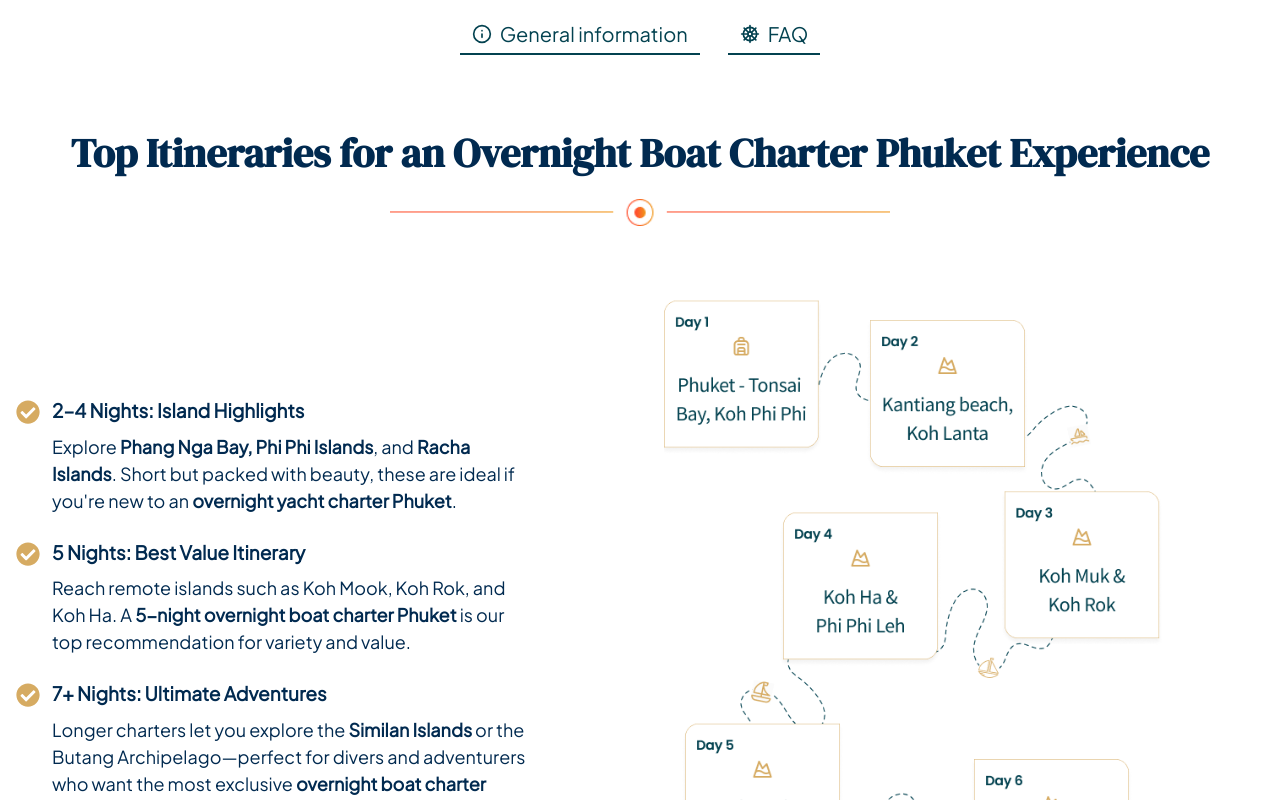
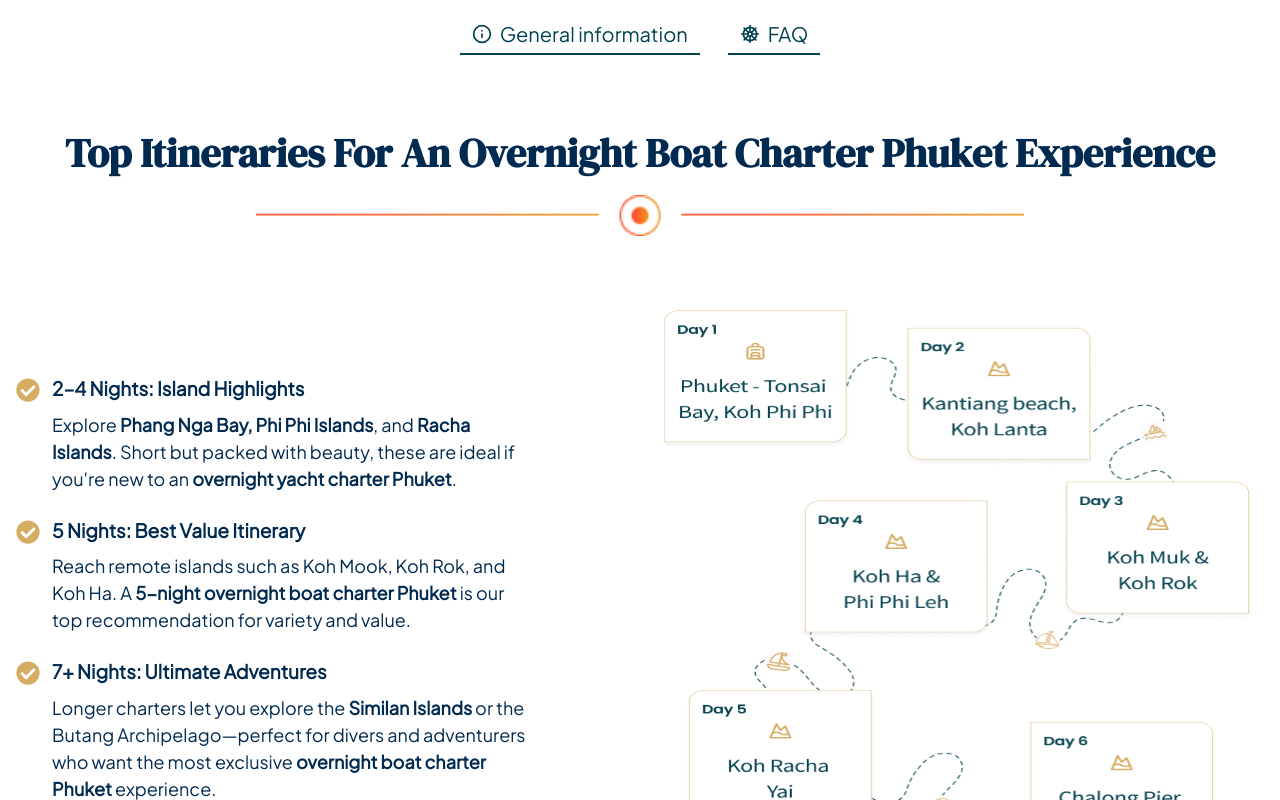
Before and after one commit to faraway-yachting/Faraway-Website, a Next.js app: page /crewed-overnight-charter in a window 1280 px wide. Shown: the part 1520-2320 px from the top of the page. Built offline with nearby package versions, Linux system fonts and the light colour scheme; no server answers.

Commit message:
09-10-25

```diff
--- a/src/Component/Overnight-boat-Charter/boatCost.tsx
+++ b/src/Component/Overnight-boat-Charter/boatCost.tsx
@@ -88,7 +88,7 @@ const BoatCost = () => {
                 <div className="grid grid-cols-12 gap-6 mt-5">
                     {/* First column - colspan 5 */}
                     <div className="col-span-12 md:col-span-5 flex items-center">
-                        <h3 className={combine(styles.h3, "font-bold mb-3 md:mb-8 bg-gradient-to-r from-[#FF512F] via-[#F09819] to-[#FF512F] bg-[length:200%_auto] bg-clip-text text-transparent hover:bg-[length:100%_auto] transition-all duration-500 text-center")}>Factors Affecting Cost</h3>
+                        <h3 className={combine(styles.h3, "font-bold mb-3  md:mb-8 bg-gradient-to-r from-[#FF512F] via-[#F09819] to-[#FF512F] bg-[length:200%_auto] bg-clip-text text-transparent hover:bg-[length:100%_auto] transition-all duration-500 text-center")}>Factors Affecting Cost</h3>
                     </div>
 
                     {/* Second column - colspan 7 */}
--- a/src/Component/Overnight-boat-Charter/groupAdventure.tsx
+++ b/src/Component/Overnight-boat-Charter/groupAdventure.tsx
@@ -83,7 +83,7 @@ const ActivityCard = ({ Icon, title }: {
 const GroupAdventure = () => {
     return (
         <div>
-            <section className={combine("py-10  bg-white", styles.px1)}>
+            <section className={combine("py-10  bg-white",)}>
                 <div className={styles.container}>
                     <div className="max-w-6xl mx-auto">
                         {/* Main Title */}
@@ -95,7 +95,7 @@ const GroupAdventure = () => {
                         </div>
 
                         {/* Feature Points */}
-                        <div className="grid grid-cols-1 md:grid-cols-3 gap-8 lg:gap-12">
+                        <div className="grid grid-cols-2 md:grid-cols-3 gap-8 lg:gap-12">
                             {activities.map((activity) => (
                                 <ActivityCard
                                     key={activity.id}
@@ -122,7 +122,7 @@ const GroupAdventure = () => {
                         </div>
 
                         {/* Feature Points */}
-                        <div className="grid grid-cols-1 md:grid-cols-2 lg:grid-cols-4 gap-8 lg:gap-4 xl:gap-6">
+                        <div className="grid grid-cols-2 md:grid-cols-2 lg:grid-cols-4 gap-8 lg:gap-4 xl:gap-6">
                             {sustainability.map((item) => (
                                 <ActivityCard
                                     key={item.id}
--- a/src/Component/Overnight-boat-Charter/itineraries.tsx
+++ b/src/Component/Overnight-boat-Charter/itineraries.tsx
@@ -1,17 +1,41 @@
-import BroadboatContent from "@/common/broadboatContent"
-import { rentalCostData } from "@/data/overnight-boat/itinerariesdata"
+import Image from "next/image";
+import { FaCheckCircle } from "react-icons/fa";
+import { styles, combine } from "@/styles";
+import { rentalCostData } from "@/data/overnight-boat/itinerariesdata";
+import HeadingContent from "@/common/heading";
 
 const Itineraries = () => {
+    const { title, features } = rentalCostData;
+
     return (
-        <div>
-            <BroadboatContent
-                title={rentalCostData.title}
-                values={rentalCostData.features}
-                imageSrc="/images/overnight1.png"
-                imageAlt="Overnight boat charter itineraries in Phuket"
-                showFrame={true}
-            />
-        </div>
-    )
-}
-export default Itineraries
+        <section className={combine("relative bg-white overflow-hidden my-5 lg:my-8", styles.pb1, "pt-7 md:pt-9")}>
+            <div className={combine("relative z-10 px-4", styles.container)}>
+                <div className={combine("text-center", styles.mb2)}>
+                <HeadingContent
+                heading="Top Itineraries for an Overnight Boat Charter Phuket Experience"
+                />
+                </div>
+                <div className={combine("items-center", styles.gap1, styles.grid2Col)}>
+                    <div>
+                        <ul className="space-y-4 lg:space-y-6">
+                            {features.map((v, i) => (
+                                <li key={i} className="flex items-start gap-3 max-w-lg">
+                                    <FaCheckCircle className="text-mustard mt-1 flex-shrink-0 text-xl sm:text-2xl" />
+                                    <div>
+                                        <p className={combine("font-bold text-zink font-playfair mb-2", styles.p3)} dangerouslySetInnerHTML={{ __html: v.title || '' }}></p>
+                                        <p className={combine("text-zink font-sourceSansPro", styles.p2)} dangerouslySetInnerHTML={{ __html: v.description || '' }}></p>
+                                    </div>
+                                </li>
+                            ))}
+                        </ul>
+                    </div>
+                    <div className="flex justify-end">
+                        <img src="/images/overnight1.png" alt="Overnight boat charter in Phuket" width={590} height={590} className="w-full h-[360px] md:h-[485px] lg:h-[520px] xl:h-[560px] "/>
+                    </div>
+                </div>
+            </div>
+        </section>
+    );
+};
+
+export default Itineraries;
--- a/src/Component/Overnight-boat-Charter/ourFleet.tsx
+++ b/src/Component/Overnight-boat-Charter/ourFleet.tsx
@@ -18,7 +18,7 @@ const OurFleet = () => {
             </div>
 
             {/* Budget-Friendly Section */}
-            <div className="grid grid-cols-12 gap-6 items-center mb-7 lg:mb-10 xl:mb-16 shadow-xl rounded-tl-none md:rounded-tl-3xl rounded-br-3xl overflow-hidden border border-gray-200">
+            <div className="grid grid-cols-12 gap-6 items-center mb-7 md:mb-9 lg:mb-12 xl:mb-14 shadow-xl rounded-tl-none md:rounded-tl-3xl rounded-br-3xl overflow-hidden border border-gray-200">
                 {/* Text Content */}
                 <div className="col-span-12 md:col-span-8 space-y-4 ps-3 md:ps-5 lg:ps-7">
                     <div className={combine("flex items-center ", styles.mb1)}>
@@ -53,7 +53,7 @@ const OurFleet = () => {
             </div>
 
             {/*Mid-Tier Section*/}
-            <div className="grid grid-cols-12 gap-6 items-center mb-8 md:mb-12 lg:mb-15 xl:mb-16 shadow-xl rounded-tl-none md:rounded-tl-3xl rounded-br-3xl overflow-hidden border border-gray-200">
+            <div className="grid grid-cols-12 gap-6 items-center mb-7 md:mb-9 lg:mb-12 xl:mb-14 shadow-xl rounded-tl-none md:rounded-tl-3xl rounded-br-3xl overflow-hidden border border-gray-200">
                 {/* Text Content */}
                 <div className="col-span-12 md:col-span-8 space-y-4 ps-4 md:ps-5 lg:ps-7">
                     <div className={combine("flex items-center ", styles.mb1)}>
@@ -85,7 +85,7 @@ const OurFleet = () => {
             {/*Luxury Section*/}
 
 
-            <div className="grid grid-cols-12 gap-6 items-center mb-16 shadow-xl rounded-tl-none md:rounded-tl-3xl rounded-br-3xl overflow-hidden border border-gray-200">
+            <div className="grid grid-cols-12 gap-6 items-center mb-7 md:mb-9 lg:mb-12 xl:mb-14 shadow-xl rounded-tl-none md:rounded-tl-3xl rounded-br-3xl overflow-hidden border border-gray-200">
                 {/* Text Content */}
                 <div className="col-span-12 md:col-span-8 space-y-4 ps-4 md:ps-5 lg:ps-7">
                     <div className={combine("flex items-center ", styles.mb1)}>
@@ -121,14 +121,14 @@ const OurFleet = () => {
             {/* Ultra-Luxury Section*/}
 
 
-            <div className="grid grid-cols-12 gap-6 items-center mb-16 shadow-xl rounded-tl-none md:rounded-tl-3xl rounded-br-3xl overflow-hidden border border-gray-200">
+            <div className="grid grid-cols-12 gap-6 items-center mb-7 md:mb-9 lg:mb-12 xl:mb-14 shadow-xl rounded-tl-none md:rounded-tl-3xl rounded-br-3xl overflow-hidden border border-gray-200">
                 {/* Text Content */}
                 <div className="col-span-12 md:col-span-8 space-y-4 ps-4 md:ps-5 lg:ps-7">
                     <div className={combine("flex items-center ", styles.mb1)}>
                         <h3 className={combine(styles.h3, "text-zink")}>
                             Ultra-Luxury                        </h3>
                         <a
-                            href="https://www.faraway-yachting.com/crewed_boats/power-catamaran-rental-phi-phi-islands"
+                            href="https://www.faraway-yachting.com/crewed_boats/yacht-charter-phuket"
                             target='_blank'
                             className={combine("text-[#005292] hover:text-[#D6ab62] ms-4 font-semibold transition-colors underline", styles.p1)}
                         >
--- a/src/Component/Overnight-boat-Charter/specailOccasions.tsx
+++ b/src/Component/Overnight-boat-Charter/specailOccasions.tsx
@@ -101,7 +101,7 @@ const Specail_Occasions = () => {
                         </div>
 
                         {/* Feature Cards Grid */}
-                        <div className="grid grid-cols-1 sm:grid-cols-2 gap-4 lg:gap-6">
+                        <div className="grid grid-cols-2 sm:grid-cols-2 gap-4 lg:gap-6">
                             {occasionCards.map((card) => (
                                 <OccasionCard
                                     key={card.id}
--- a/src/Component/SEO/buisnessCard.tsx
+++ b/src/Component/SEO/buisnessCard.tsx
@@ -55,7 +55,7 @@ const BusinessCard = () => {
       icon: FaCalculator,
       title: "Accounting Manager Oil",
       subtitle: "(not for bookings!)",
-      email: "flo@faraway-yachting.com",
+      email: "Oil@faraway-yachting.com",
       phone: "+66910606393",
       website:"https://www.faraway-yachting.com/",
     }
```
Also changed, not shown: public/images/overnight1.png.
